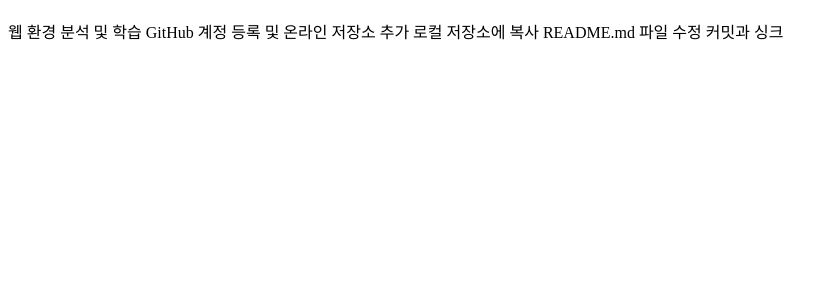
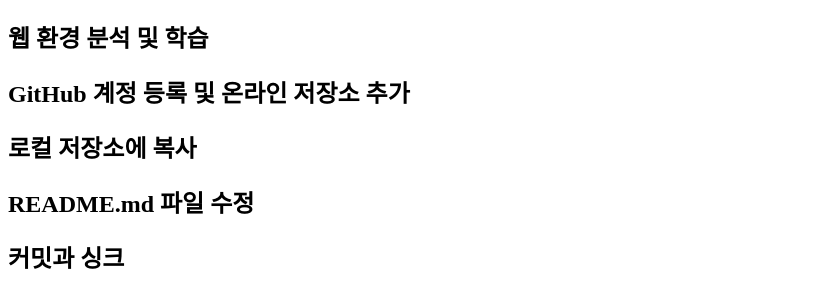
Before and after one commit to cepien/FDC_5th, a plain HTML site: page index.html in a window 1280 px wide. Shown: the part 61-368 px from the top of the page, without its empty margins (0-836 px from the left). Drawn offline with Linux system fonts and the light colour scheme.

Commit message:
인덱스 페이지 수정

```diff
--- a/index.html
+++ b/index.html
@@ -8,10 +8,15 @@
 </head>
 <body>
     <h1>Github Page Design DEMO</h1>
-    웹 환경 분석 및 학습
-    GitHub 계정 등록 및 온라인 저장소 추가
-    로컬 저장소에 복사
-    README.md 파일 수정
-    커밋과 싱크
+    <h2>웹 환경 분석 및 학습
+</h2>
+    <h2>GitHub 계정 등록 및 온라인 저장소 추가
+</h2>
+    <h2>로컬 저장소에 복사
+</h2>
+    <h2>README.md 파일 수정
+</h2>
+    <h2>커밋과 싱크
+</h2>
 </body>
 </html>
```
